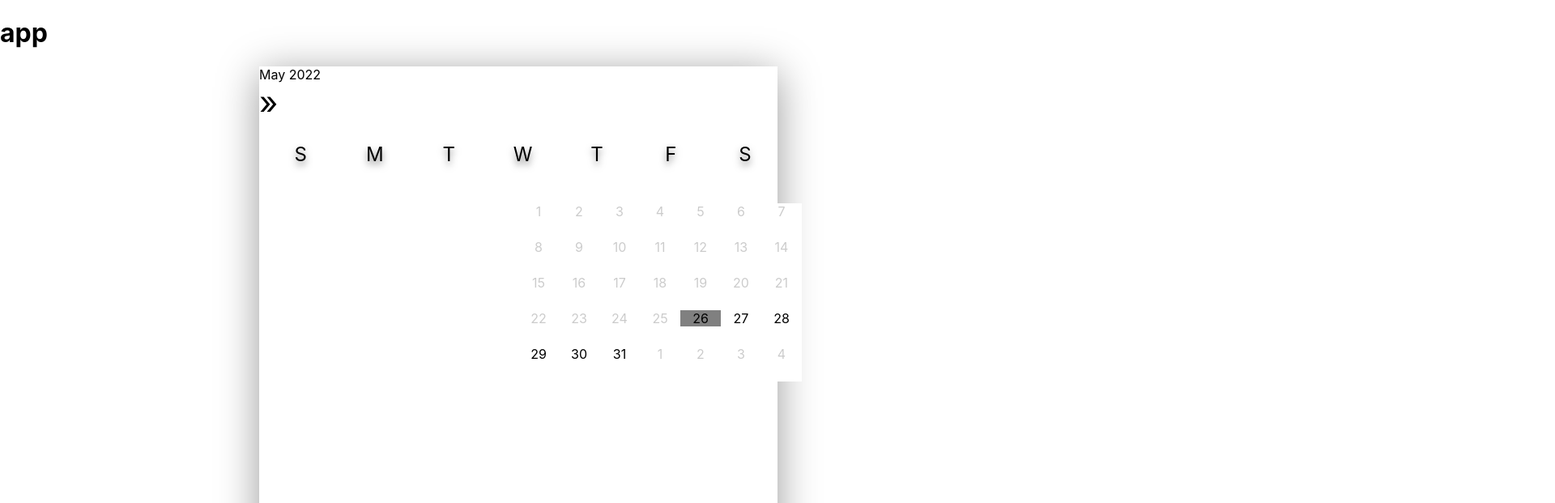
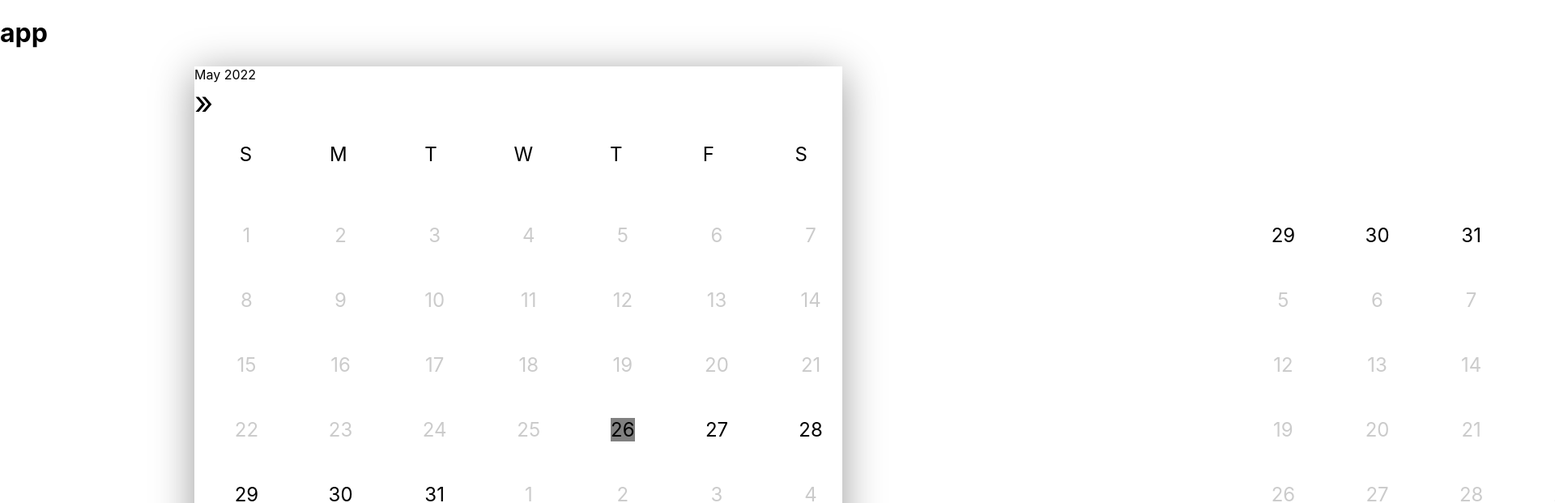
Before and after one commit to NicholasLin718/Party-Planner, a React (Create React App) app in the folder frontend/: page / in a window 1280 px wide. Shown: the top 621 px of the page at 81% size, 1920 px wide, since content can reach past the window. Built offline with nearby package versions, Linux system fonts and the light colour scheme.

Commit message:
fixed calendar so its no longer wack

```diff
--- a/frontend/src/calendar/Calendar.css
+++ b/frontend/src/calendar/Calendar.css
@@ -1,10 +1,10 @@
 .calendar{
-    width: 45rem;
-    height: 52rem;
+    width: 800px;
+    height: 700px;
     /* background-color: #222227; */
     box-shadow: 0 0.5rem 3rem rgba(0, 0, 0, 0.4);
     margin: auto;
-    width: 50%;
+    /* width: 50%; */
 }
 
 .calendar .header .prev{
@@ -18,20 +18,20 @@
 }
 
 .calendar .day{
-    position: relative;
+    /* position: relative;
     width: 50px;
     height: 44px;
-    display: inline-block;
-    background-color:white;
+    display: inline-block; */
+    /* background-color:white;
     padding: 0;
     margin: 0;
     box-sizing: border-box;
     z-index: 1;
     text-align: center;
-    text-decoration: none;
+    text-decoration: none; */
 }
 
-.calendar .day-names{
+.calendar .day-names, .week{
     width: 100%;
     height: 5rem;
     padding: 0 0.4rem;
@@ -39,15 +39,13 @@
     align-items: center;
 }
 
-.calendar .week{
-    font-size: 1.5rem;
+.calendar .dayOfWeek, .day{
+    font-size: 24px;
     font-weight: 400;
-    letter-spacing: 0.1rem;
-    width: calc(44.2rem / 7);
+    width: calc(812.8px / 7);
     display: flex;
     justify-content: center;
     align-items: center;
-    text-shadow: 0 0.3rem 0.5rem rgba(0, 0, 0, 0.5);
 }
 
 
@@ -70,7 +68,7 @@
     height: 450px;
     display: flex;
     position: absolute;
-    left: 0;
+    /* left: 0; */
     transition: all 1s ease-out;
 }
 
@@ -79,6 +77,6 @@
 }
 
 .calendar .body .container{
-    width: 500px;
-    padding-left: 50%;
+    /* width: 500px; */
+    /* padding-left: 50%; */
 }
--- a/frontend/src/calendar/Calendar.jsx
+++ b/frontend/src/calendar/Calendar.jsx
@@ -23,7 +23,7 @@ export default function Calendar() {
                 {
                     ["S", "M", "T", "W", "T", "F", "S"].map((dayOfWeek, i) =>
                         (
-                            <div className="week" key={i}>{dayOfWeek}</div>
+                            <div className="dayOfWeek" key={i}>{dayOfWeek}</div>
                         )
                     )
                 }
@@ -35,7 +35,7 @@ export default function Calendar() {
                         <br></br>
                         <div className="container">
                             {month.map((week, j) =>
-                            <div key={j}>
+                            <div className="week" key={j}>
                                 {week.map((day, k) =>
                                 <div className="day" key={k}>
                                     <Day key={k} day={day} selectedDay={selectedDay} selectedList={selectedList} currentMonth={currentMonth}/>
```
